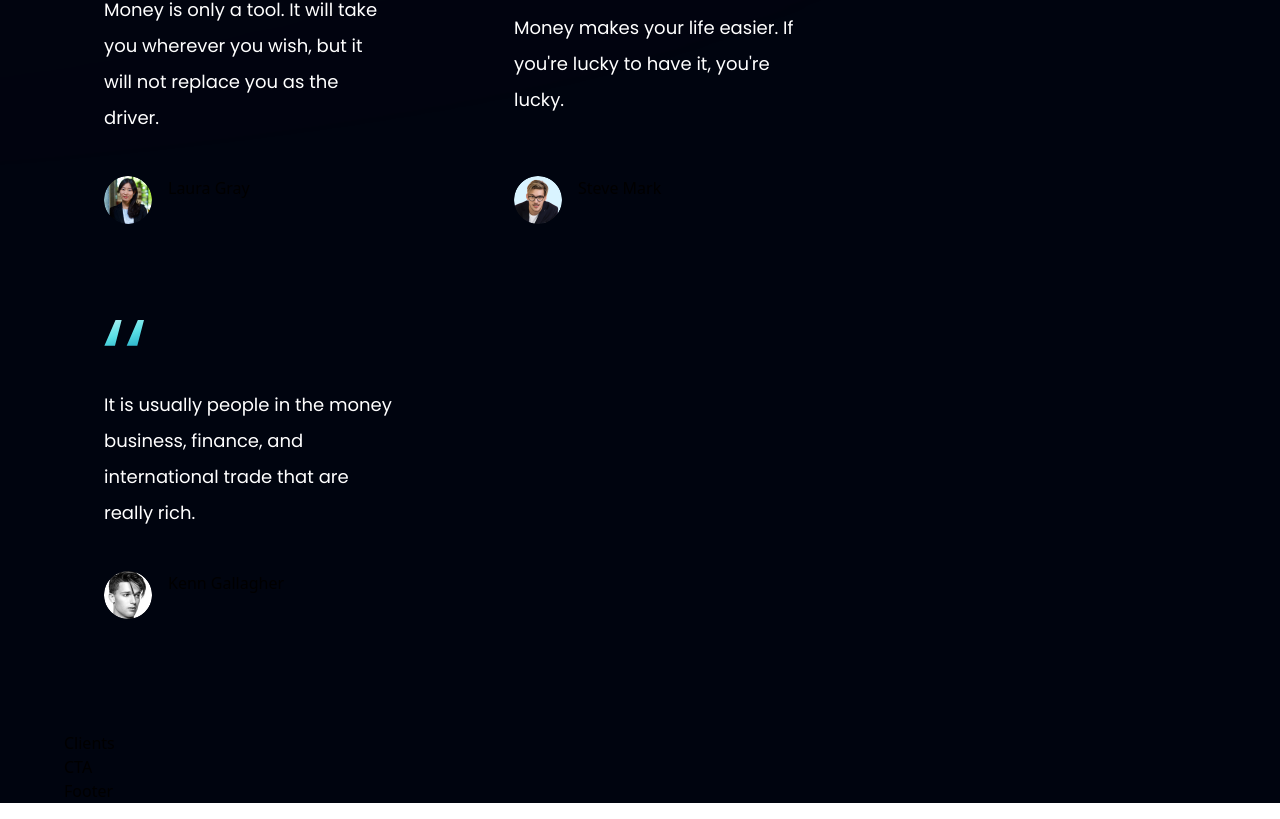
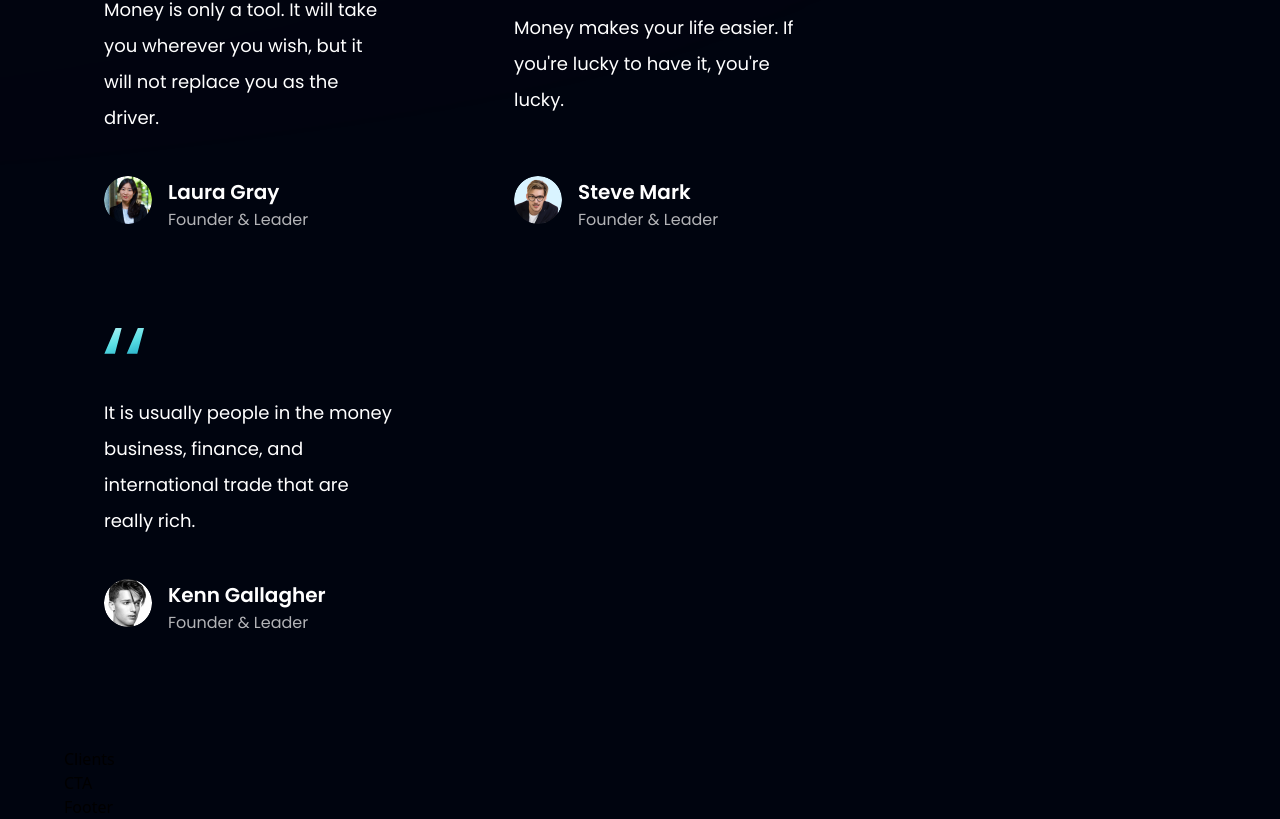
Before and after one commit to Quincy-Fer/Hoobabank, a React (Vite) app: page / in a window 1280 px wide. Shown: the part 3209-4028 px from the top of the page. Built offline with nearby package versions, Linux system fonts and the light colour scheme.

Commit message:
Add heading and paragraph + styling to card component

```diff
--- a/src/components/FeedbackCard.jsx
+++ b/src/components/FeedbackCard.jsx
@@ -17,7 +17,12 @@ const FeedbackCard = ({ content, title, name, img }) => {
       <div className="flex flex-row">
         <img src={img} alt={name} className="w-[48px] h-[48px] rounded-full" />
         <div className="flex flex-col ml-4 ">
-          <h4>{name} </h4>
+          <h4 className="font-poppins font-semibold text-[20px] leading-[32px] text-white">
+            {name}
+          </h4>
+          <p className="font-poppins font-normal text-[16px] leading-[24px] text-dimWhite">
+            {title}{" "}
+          </p>
         </div>
       </div>
     </div>
```
